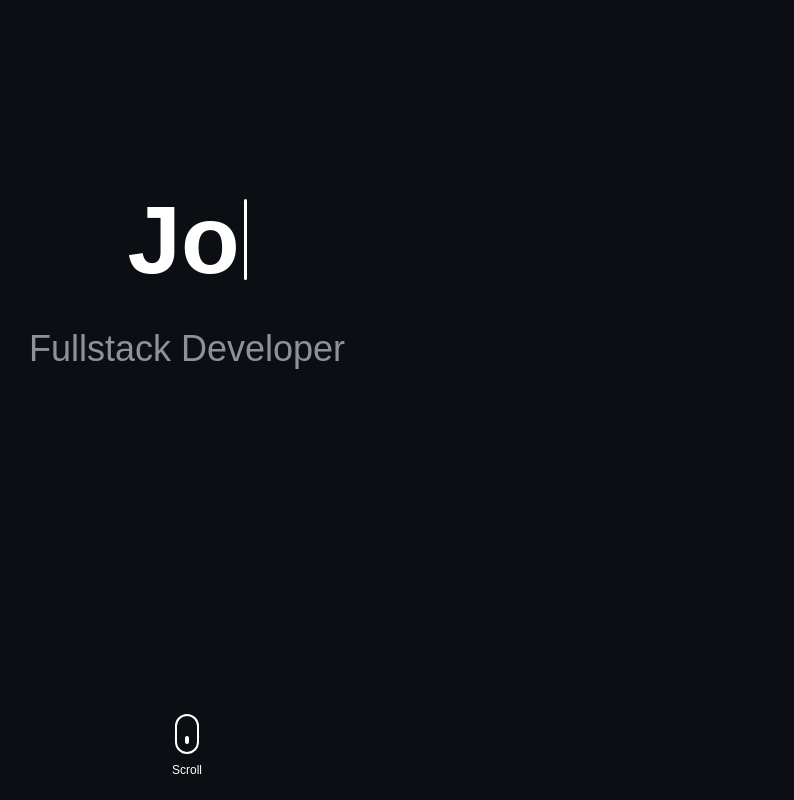
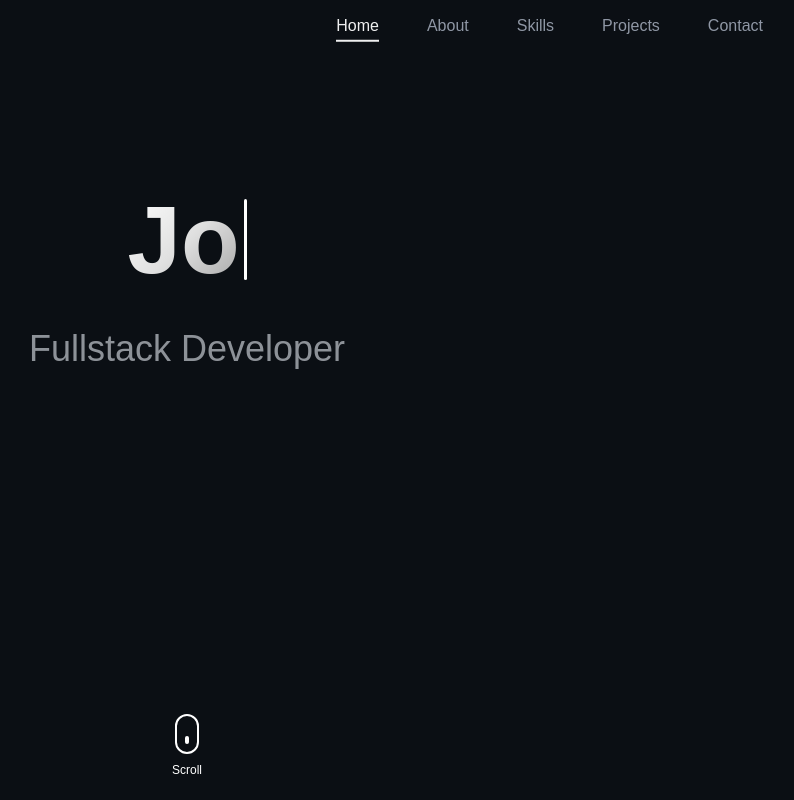
Before and after one commit to JoaoCorreia00/Portfolio, a Next.js app: page / in a window 1280 px wide. Shown: the top 800 px of the page, without its empty margins (453-1247 px from the left). Built offline with nearby package versions, Linux system fonts and the light colour scheme.

Commit message:
Added navigation bar and scroll progress bar

```diff
--- a/app/page.tsx
+++ b/app/page.tsx
@@ -1,7 +1,7 @@
 "use client";
 
 import { motion, AnimatePresence } from "framer-motion";
-import { useEffect, useState } from "react";
+import { useEffect, useState, useRef } from "react";
 import Loader from "./components/Loader";
 import AbstractWaveGrid from "./components/AbstractWaveGrid";
 
@@ -9,22 +9,52 @@ const FULL_NAME = "João Correia";
 // The J is already the first char; we type the rest after
 const TYPE_REST = FULL_NAME.slice(1); // "oão Correia"
 
+// Navigation items
+const NAV_ITEMS = [
+  { label: "Home", href: "#home" },
+  { label: "About", href: "#about" },
+  { label: "Skills", href: "#skills" },
+  { label: "Projects", href: "#projects" },
+  { label: "Contact", href: "#contact" },
+];
+
 export default function Home() {
   const [isLoading, setIsLoading] = useState(true);
   const [typedText, setTypedText] = useState("J");
   const [isTypingDone, setIsTypingDone] = useState(false);
   const [hasScrolled, setHasScrolled] = useState(false);
+  const [scrollProgress, setScrollProgress] = useState(0);
+  const [activeSection, setActiveSection] = useState("home");
 
   useEffect(() => {
     const timer = setTimeout(() => setIsLoading(false), 4500);
     return () => clearTimeout(timer);
   }, []);
 
-  // Detect scroll to fade out hint
+  // Detect scroll for progress and active section
   useEffect(() => {
     const handleScroll = () => {
-      if (window.scrollY > 50 && !hasScrolled) {
+      const scrollY = window.scrollY;
+      const docHeight = document.documentElement.scrollHeight - window.innerHeight;
+      const progress = docHeight > 0 ? (scrollY / docHeight) * 100 : 0;
+
+      setScrollProgress(progress);
+
+      if (scrollY > 50 && !hasScrolled) {
         setHasScrolled(true);
+      }
+
+      // Determine active section
+      const sections = ["home", "about", "skills", "projects", "contact"];
+      for (const section of sections.reverse()) {
+        const element = document.getElementById(section);
+        if (element) {
+          const rect = element.getBoundingClientRect();
+          if (rect.top <= 150) {
+            setActiveSection(section);
+            break;
+          }
+        }
       }
     };
 
@@ -54,9 +84,147 @@ export default function Home() {
     return () => clearTimeout(typingDelay);
   }, [isLoading]);
 
+  const scrollToSection = (href: string) => {
+    const id = href.replace("#", "");
+    const element = document.getElementById(id);
+    if (element) {
+      element.scrollIntoView({ behavior: "smooth" });
+    }
+  };
+
   return (
     <>
       {isLoading && <Loader />}
+
+      {/* Navigation Bar */}
+      <AnimatePresence>
+        {!isLoading && (
+          <motion.nav
+            className="fixed top-0 left-0 right-0 z-50 px-8 md:px-16 py-5"
+            initial={{ y: -100, opacity: 0 }}
+            animate={{ y: 0, opacity: 1 }}
+            transition={{ duration: 0.6, delay: 0.5 }}
+          >
+            <div className="w-full flex items-center justify-between">
+              <div></div>
+
+              {/* Desktop Navigation */}
+              <div className="hidden md:flex items-center gap-12">
+                {NAV_ITEMS.map((item) => (
+                  <button
+                    key={item.href}
+                    onClick={() => scrollToSection(item.href)}
+                    className={`text-base font-medium transition-all duration-300 relative ${
+                      activeSection === item.href.replace("#", "")
+                        ? "text-white"
+                        : "text-gray-400 hover:text-white"
+                    }`}
+                  >
+                    {item.label}
+                    {activeSection === item.href.replace("#", "") && (
+                      <motion.div
+                        layoutId="nav-indicator"
+                        className="absolute -bottom-1 left-0 right-0 h-[2px] bg-white"
+                        transition={{ type: "spring", stiffness: 500, damping: 30 }}
+                      />
+                    )}
+                  </button>
+                ))}
+              </div>
+
+              {/* Mobile Menu Button */}
+              <button
+                className="md:hidden text-white p-2"
+                onClick={() => {
+                  const menu = document.getElementById("mobile-menu");
+                  menu?.classList.toggle("hidden");
+                }}
+              >
+                <svg className="w-6 h-6" fill="none" stroke="currentColor" viewBox="0 0 24 24">
+                  <path strokeLinecap="round" strokeLinejoin="round" strokeWidth={2} d="M4 6h16M4 12h16M4 18h16" />
+                </svg>
+              </button>
+            </div>
+
+            {/* Mobile Menu Dropdown */}
+            <div id="mobile-menu" className="hidden md:hidden absolute top-full left-0 right-0 bg-black/90 backdrop-blur-md mt-2 py-4 px-6">
+              {NAV_ITEMS.map((item) => (
+                <button
+                  key={item.href}
+                  onClick={() => scrollToSection(item.href)}
+                  className={`block w-full text-left py-2 text-sm font-medium ${
+                    activeSection === item.href.replace("#", "")
+                      ? "text-white"
+                      : "text-gray-400"
+                  }`}
+                >
+                  {item.label}
+                </button>
+              ))}
+            </div>
+          </motion.nav>
+        )}
+      </AnimatePresence>
+
+      {/* Manga-style Scroll Progress Indicator (Left Side) */}
+      <AnimatePresence>
+        {!isLoading && (
+          <motion.div
+            className="fixed left-4 top-1/2 -translate-y-1/2 z-40 hidden md:block"
+            initial={{ opacity: 0, x: -20 }}
+            animate={{ opacity: 1, x: 0 }}
+            transition={{ delay: 2 }}
+          >
+            {/* Progress dots */}
+            <div className="flex flex-col gap-4">
+              {NAV_ITEMS.map((item, index) => {
+                const sectionId = item.href.replace("#", "");
+                const isActive = activeSection === sectionId;
+                return (
+                  <button
+                    key={item.href}
+                    onClick={() => scrollToSection(item.href)}
+                    className="group relative flex items-center"
+                    title={item.label}
+                  >
+                    {/* Tooltip */}
+                    <span className="absolute left-8 bg-white/10 backdrop-blur-sm text-white text-xs px-2 py-1 rounded opacity-0 group-hover:opacity-100 transition-opacity whitespace-nowrap">
+                      {item.label}
+                    </span>
+
+                    {/* Dot */}
+                    <motion.div
+                      className={`w-2 h-2 rounded-full transition-all duration-300 ${
+                        isActive ? "bg-white scale-125" : "bg-white/30 group-hover:bg-white/60"
+                      }`}
+                      animate={{
+                        boxShadow: isActive ? "0 0 8px rgba(255,255,255,0.8)" : "none"
+                      }}
+                    />
+                  </button>
+                );
+              })}
+            </div>
+
+            {/* Vertical progress line */}
+            <motion.div
+              className="absolute left-[3px] top-2 w-[2px] bg-white/20"
+              style={{ height: "calc(100% - 16px)" }}
+            >
+              <motion.div
+                className="w-full bg-white"
+                style={{
+                  height: `${scrollProgress}%`,
+                  position: "absolute",
+                  top: 0,
+                }}
+                transition={{ duration: 0.1 }}
+              />
+            </motion.div>
+          </motion.div>
+        )}
+      </AnimatePresence>
+
       <AnimatePresence>
         {!isLoading && (
           <motion.div
@@ -67,7 +235,7 @@ export default function Home() {
             transition={{ duration: 0.5 }}
           >
             {/* Hero Section - Full Viewport Height */}
-            <section className="relative h-screen overflow-hidden">
+            <section id="home" className="relative h-screen overflow-hidden">
               {/* Abstract Wave Grid background - fades in after loader */}
               <motion.div
                 initial={{ opacity: 0 }}
@@ -83,13 +251,14 @@ export default function Home() {
                 {/* Title with typing animation */}
                 {/* The J starts scaled-up (like the loader's J) and shrinks down to title size */}
                 <motion.h1
-                  className="text-7xl md:text-8xl font-bold mb-6 flex items-center"
+                  className="text-7xl md:text-8xl font-bold mb-6 flex items-center bg-gradient-to-r from-white via-gray-200 to-gray-400 bg-clip-text text-transparent"
                   initial={{ opacity: 0, scale: 2.8, filter: "blur(8px)" }}
                   animate={{ opacity: 1, scale: 1, filter: "blur(0px)" }}
                   transition={{
                     duration: 0.75,
                     ease: [0.22, 1, 0.36, 1],
                   }}
+                  style={{ background: "linear-gradient(135deg, #ffffff 0%, #e0e0e0 50%, #a0a0a0 100%)", WebkitBackgroundClip: "text", WebkitTextFillColor: "transparent" }}
                 >
                   <span>{typedText}</span>
                   {/* Blinking cursor — hidden once typing is complete */}
@@ -162,7 +331,7 @@ export default function Home() {
             </section>
 
             {/* About Me Section */}
-            <section className="min-h-screen text-white px-8 md:px-20 py-60">
+            <section id="about" className="min-h-screen text-white px-8 md:px-20 py-60">
               <div className="max-w-6xl mx-auto">
                 {/* Section Title */}
                 <motion.div
```
